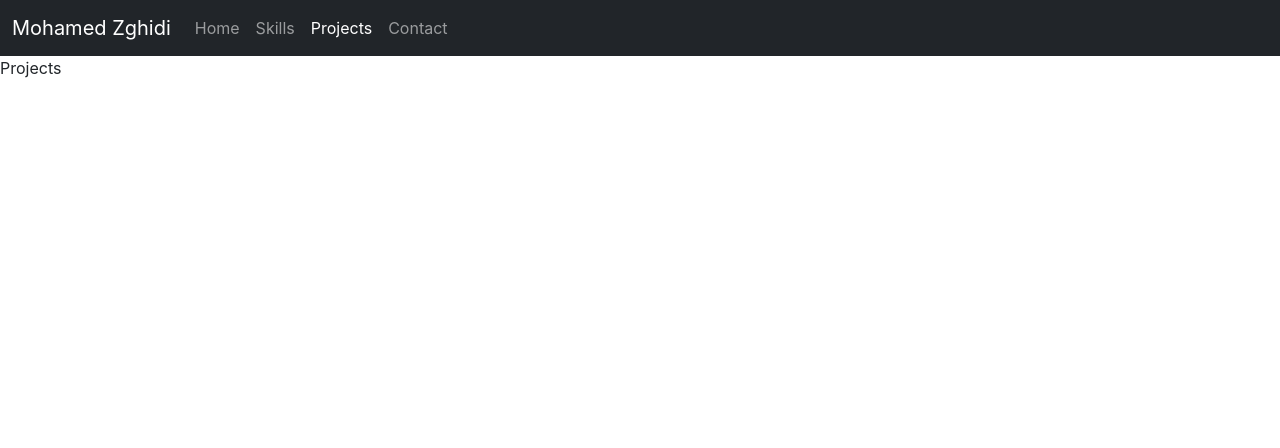
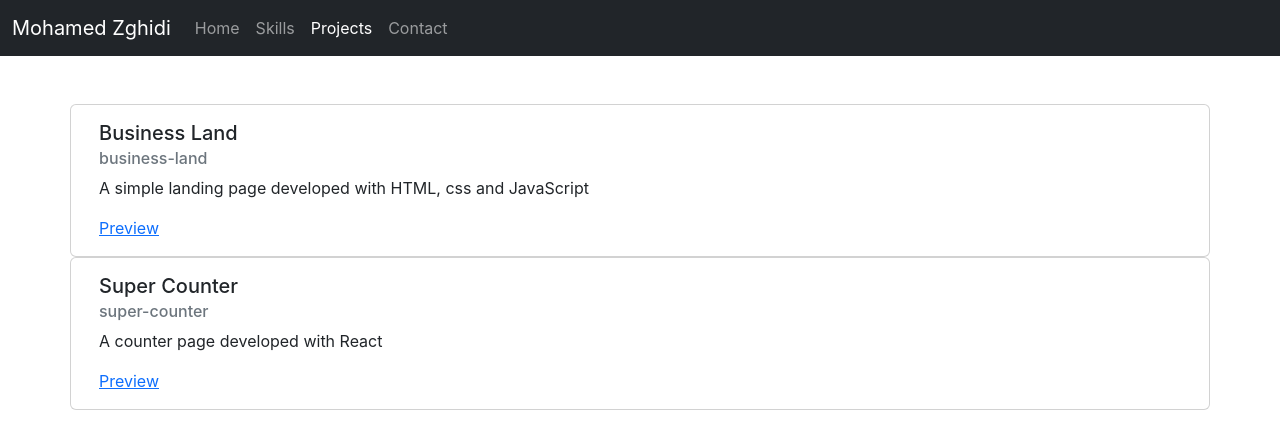
Before and after one commit to mohamedzghidi/portfolio, a React (Create React App) app: page /projects in a window 1280 px wide. Shown: the top 448 px of the page. Built offline with nearby package versions, Linux system fonts and the light colour scheme.

Commit message:
set up the projects page

```diff
--- a/src/pages/Home.js
+++ b/src/pages/Home.js
@@ -2,7 +2,9 @@ import React from 'react'
 
 function Home() {
   return (
-    <div>Home</div>
+    <div className="alert alert-info mt-5" role="alert">
+    Hello my name is Mohamed. I am a fullstack Web Developer.
+  </div>
   )
 }
 
--- a/src/pages/Projects.js
+++ b/src/pages/Projects.js
@@ -1,9 +1,47 @@
 import React from 'react'
 
+const projects = [
+
+    {
+        title: 'Business Land',
+        description: 'A simple landing page developed with HTML, css and JavaScript',
+        url: 'https://mohamedzghidi.github.io/business-land/',
+        githubId: 'business-land'
+    },
+    {
+
+        title: 'Super Counter',
+        description: 'A counter page developed with React',
+        url: ' https://mohamedzghidi.github.io/super-counter/',
+        githubId: 'super-counter'
+    }
+]
+
 function Projects() {
-  return (
-    <div>Projects</div>
-  )
+    return (
+        <div  className='mt-5 container'>
+            <div className= 'row'>
+            {projects.map((item) => {
+                return (
+
+
+                    <div className="card" >
+                        <div className="card-body">
+                            <h5 className="card-title"> {item.title} </h5>
+                            <h6 className="card-subtitle mb-2 text-muted"> {item.githubId} </h6>
+                            <p className="card-text">{item.description}</p>
+                            <a href={item.url} target="_blank" className="card-link">Preview</a>
+                        </div>
+                    </div>
+                )
+            })}
+
+            </div>
+
+
+
+        </div>
+    )
 }
 
 export default Projects
```
